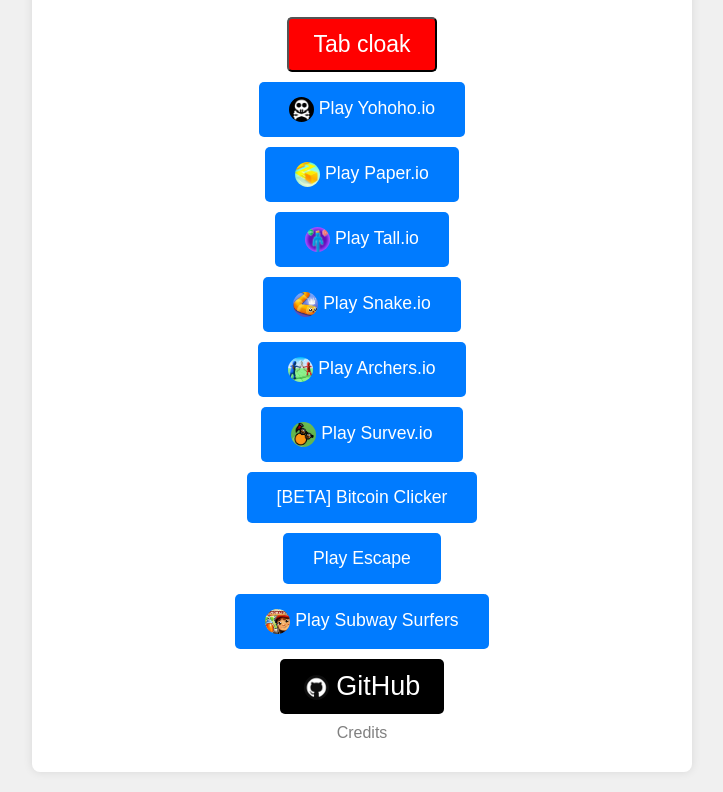
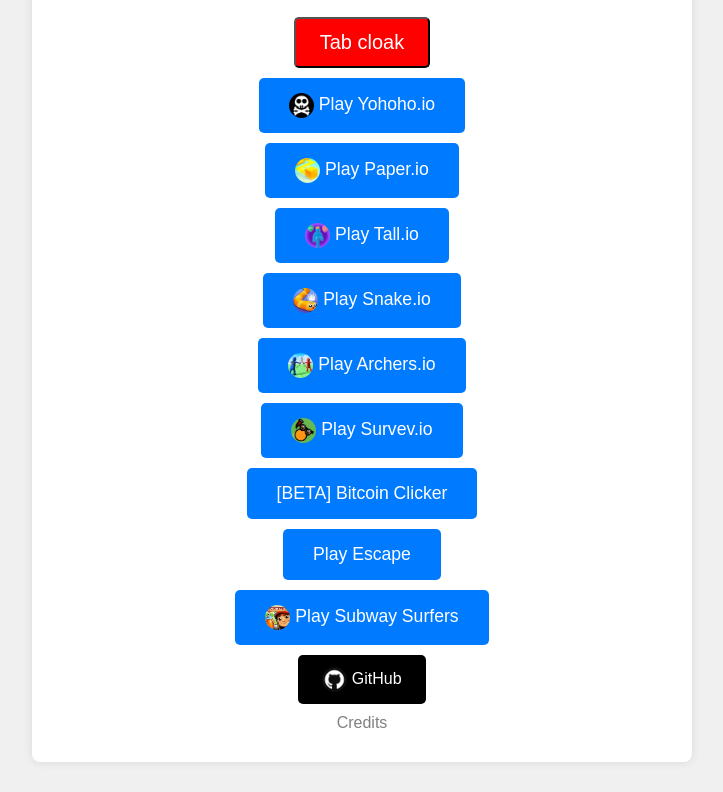
Before and after one commit to coder3527/coder3527.github.io, a plain HTML site: page index.html in a window 1280 px wide. Shown: the part 125-917 px from the top of the page, without its empty margins (278-1001 px from the left). Drawn offline with Linux system fonts and the light colour scheme.

Commit message:
Update index.html

```diff
--- a/index.html
+++ b/index.html
@@ -80,7 +80,6 @@
             height: 25px;
         }
         .gh-link {
-            font-size: 27px;
             display: block;
             margin: 10px auto; /* Center the links */
             padding: 12px 24px;
@@ -92,7 +91,7 @@
             width: fit-content; /* Make the button fit its content */
         }
         .cloak-link {
-            font-size: 23px;
+            font-size: 20px;
             display: block;
             margin: 10px auto; /* Center the links */
             padding: 12px 24px;
```
